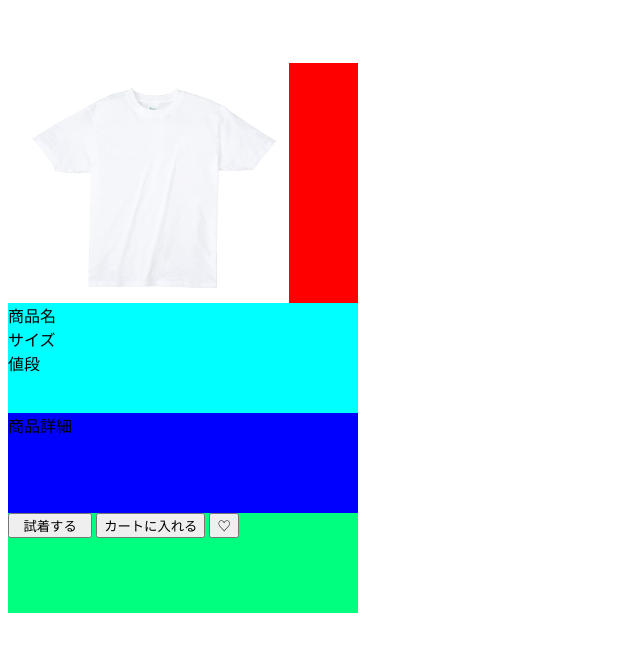
After one commit to uedamasanari/sityakku, a PHP site: page /M.syousai.html in a window 1280 px wide. The commit adds this page. Shown: the top 652 px of the page, without its empty margins (0-640 px from the left). Run offline with PHP 8.4, Linux system fonts and the light colour scheme.

Commit message:
モバイル版

```diff
--- /dev/null
+++ b/M.syousai.html
@@ -0,0 +1,30 @@
+<!DOCTYPE html>
+<html lang="ja">
+<head>
+    <meta charset="UTF-8">
+    <meta http-equiv="X-UA-Compatible" content="IE=edge">
+    <meta name="viewport" content="width=device-width, initial-scale=1.0">
+    <link rel="stylesheet" href="/css/M.syousai.css">
+    <title>モバイル版　商品詳細画面</title>
+</head>
+<body>
+    <div class="item">
+        <div id="image">
+            <img src="/script/siro.jpg" alt="実験"  width="270" height="250">
+        </div>
+        <div id="itemPoint">商品名
+            サイズ
+            値段
+        </div>
+        <div id="itemLook">
+            商品詳細
+        </div>
+        <div id="button">
+            <input type="submit" class= "try" value="  試着する  ">
+            <input type="submit" class= "try" value="カートに入れる">
+            <input type="submit"  class= "favorite"value="♡">
+            </div>
+    </div>
+
+</body>
+</html>
--- /dev/null
+++ b/css/M.syousai.css
@@ -0,0 +1,33 @@
+.item{
+    display: grid;
+    grid-template-rows: 120px 120px 110px 100px 100px;
+    grid-template-columns: 350px;
+    margin-top: 5%;
+    /* background-color: antiquewhite; */
+}
+
+#image{
+    grid-row: 1 / 3;
+    grid-column: 1 / 2;
+    background-color: red;
+    margin-left: 3%;
+}
+
+#itemPoint{
+    grid-row: 3 / 4;
+    grid-column: 1 / 2;
+    white-space: pre-line;
+    background-color: aqua;
+}
+
+#itemLook{
+    grid-row: 4 / 5;
+    grid-column: 1 / 2;
+    background-color: blue;
+}
+
+#button{
+    grid-row: 5 / 6;
+    grid-column: 1 / 2;
+    background-color: springgreen;
+}
--- a/css/syousai.css
+++ b/css/syousai.css
@@ -5,7 +5,6 @@
     margin-top: 5%;
     margin-left: 30%;
     margin-right: 50%;
-
 }
 #c11{
     grid-row: 1 / 3;
```
